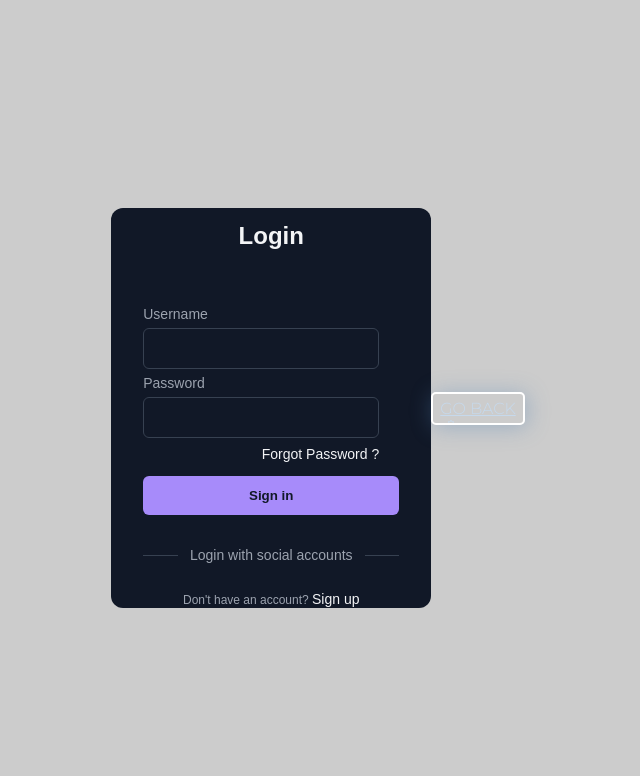
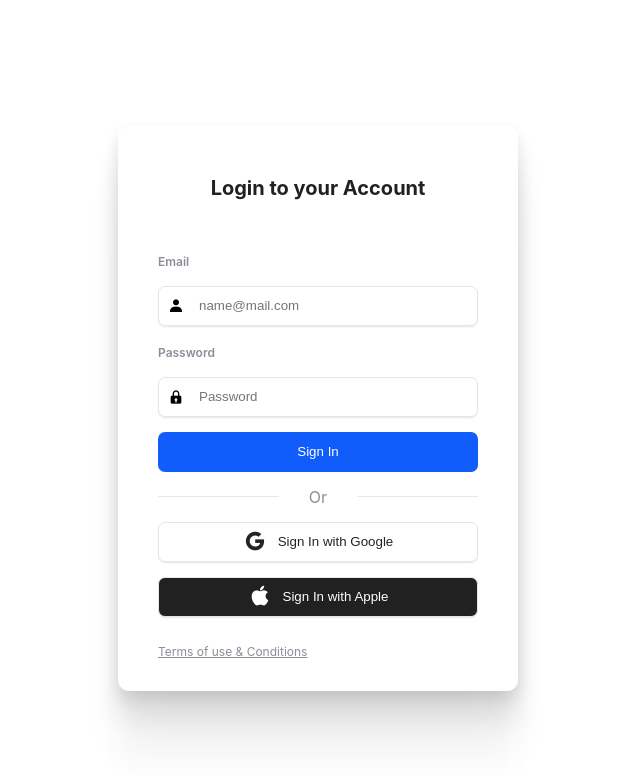
Before and after one commit to sanchitpandeyyy/FoodyApp, a plain HTML site: page signup.html in a window 1280 px wide. Shown: the whole page, without its empty margins (322-962 px from the left). Drawn offline with nearby package versions, Linux system fonts and the light colour scheme.

Commit message:
login page form validation

```diff
--- a/css/signup.css
+++ b/css/signup.css
@@ -1,138 +1,187 @@
-*{
-    font-family: sans-serif;
-  }
-  body{
-    background-color: rgba(0, 0, 0, 0.2);
-  }
-  .main-container{
+.container{
   display: flex;
   justify-content: center;
+  height: 100vh;
   align-items: center;
-      height: 100vh;
 }
-  .form-container {
-      width: 320px;
-      border-radius: 0.75rem;
-      background-color: rgba(17, 24, 39, 1);
-      padding: 2rem;
+.form_container {
+  width: 50vh;
+  height: fit-content;
   display: flex;
   flex-direction: column;
+  gap: 15px;
+  padding: 50px 40px 20px 40px;
+  background-color: #ffffff;
+  box-shadow: 0px 106px 42px rgba(0, 0, 0, 0.01),
+    0px 59px 36px rgba(0, 0, 0, 0.05), 0px 26px 26px rgba(0, 0, 0, 0.09),
+    0px 7px 15px rgba(0, 0, 0, 0.1), 0px 0px 0px rgba(0, 0, 0, 0.1);
+  border-radius: 11px;
+  font-family: "Inter", sans-serif;
+}
+
+.title_container {
+  display: flex;
+  flex-direction: column;
+  align-items: center;
   justify-content: center;
-      height: 50vh;
-      color: rgba(243, 244, 246, 1);
+  gap: 10px;
 }
 
 .title {
-      text-align: center;
-      font-size: 1.5rem;
-      line-height: 2rem;
+  margin: 0;
+  font-size: 1.25rem;
   font-weight: 700;
+  color: #212121;
 }
 
-    .form {
-      margin-top: 1.5rem;
+.subtitle {
+  font-size: 0.725rem;
+  max-width: 80%;
+  text-align: center;
+  line-height: 1.1rem;
+  color: #8B8E98
 }
 
-    .input-group {
-      margin-top: 0.25rem;
-      font-size: 0.875rem;
-      line-height: 1.25rem;
-      margin-right: 20px;
+.input_container {
+  width: 100%;
+  height: fit-content;
+  position: relative;
+  display: flex;
+  flex-direction: column;
+  gap: 5px;
 }
 
-    .input-group label {
-      display: block;
-      color: rgba(156, 163, 175, 1);
-      margin-bottom: 4px;
+.icon {
+  width: 20px;
+  position: relative;
+  z-index: 99;
 }
 
-    .input-group input {
-      width: 100%;
-      border-radius: 0.375rem;
-      border: 1px solid rgba(55, 65, 81, 1);
-      outline: 0;
-      background-color: rgba(17, 24, 39, 1);
-      padding: 0.75rem 1rem;
-      color: rgba(243, 244, 246, 1);
+.form-icons .icon{
+  display: flex;
+  left: 10px;
+  bottom: -28px;
 }
 
-    .input-group input:focus {
-      border-color: rgba(167, 139, 250);
-    }
-
-    .forgot {
-      display: flex;
-      justify-content: flex-end;
+.input_label {
   font-size: 0.75rem;
-      line-height: 1rem;
-      color: rgba(156, 163, 175,1);
-      margin: 8px 0 14px 0;
-    }
-
-    .forgot a,.signup a {
-      color: rgba(243, 244, 246, 1);
-      text-decoration: none;
-      font-size: 14px;
-    }
-
-    .forgot a:hover, .signup a:hover {
-      text-decoration: underline rgba(167, 139, 250, 1);
-    }
-
-    .sign {
-      display: block;
-      width: 100%;
-      background-color: rgba(167, 139, 250, 1);
-      padding: 0.75rem;
-      text-align: center;
-      color: rgba(17, 24, 39, 1);
-      border: none;
-      border-radius: 0.375rem;
+  color: #8B8E98;
   font-weight: 600;
 }
 
-    .social-message {
+.input_field {
+  width: 100%;
+  height: 40px;
+  padding: 0 0 0 40px;
+  border-radius: 7px;
+  outline: none;
+  border: 1px solid #e5e5e5;
+  filter: drop-shadow(0px 1px 0px #efefef)
+    drop-shadow(0px 1px 0.5px rgba(239, 239, 239, 0.5));
+  transition: all 0.3s cubic-bezier(0.15, 0.83, 0.66, 1);
+}
+
+.input_field:focus {
+  border: 1px solid transparent;
+  box-shadow: 0px 0px 0px 2px #242424;
+  background-color: transparent;
+}
+
+.sign-in_btn {
+  width: 100%;
+  height: 40px;
+  border: 0;
+  background: #115DFC;
+  border-radius: 7px;
+  outline: none;
+  color: #ffffff;
+  cursor: pointer;
+}
+
+.big{
+  font-size: 25px;
+}
+
+.sign-in_ggl {
+  width: 100%;
+  height: 40px;
   display: flex;
   align-items: center;
-      padding-top: 1rem;
+  justify-content: center;
+  gap: 10px;
+  background: #ffffff;
+  border-radius: 7px;
+  outline: none;
+  color: #242424;
+  border: 1px solid #e5e5e5;
+  filter: drop-shadow(0px 1px 0px #efefef)
+    drop-shadow(0px 1px 0.5px rgba(239, 239, 239, 0.5));
+  cursor: pointer;
 }
 
-    .line {
-      height: 1px;
-      flex: 1 1 0%;
-      background-color: rgba(55, 65, 81, 1);
+.sign-in_apl {
+  width: 100%;
+  height: 40px;
+  display: flex;
+  align-items: center;
+  justify-content: center;
+  gap: 10px;
+  background: #212121;
+  border-radius: 7px;
+  outline: none;
+  color: #ffffff;
+  border: 1px solid #e5e5e5;
+  filter: drop-shadow(0px 1px 0px #efefef)
+    drop-shadow(0px 1px 0.5px rgba(239, 239, 239, 0.5));
+  cursor: pointer;
 }
 
-    .social-message .message {
-      padding-left: 0.75rem;
-      padding-right: 0.75rem;
-      font-size: 0.875rem;
-      line-height: 1.25rem;
-      color: rgba(156, 163, 175, 1);
+.separator {
+  width: 100%;
+  display: flex;
+  align-items: center;
+  justify-content: center;
+  gap: 30px;
+  color: #8B8E98;
 }
 
-    .social-icons {
-      display: flex;
-      justify-content: center;
+.separator .line {
+  display: block;
+  width: 100%;
+  height: 1px;
+  border: 0;
+  background-color: #e8e8e8;
 }
 
-    .social-icons .icon {
-      border-radius: 0.125rem;
-      padding: 0.75rem;
-      border: none;
-      background-color: transparent;
-      margin-left: 8px;
+.note {
+  font-size: 0.75rem;
+  color: #8B8E98;
+  text-decoration: underline;
 }
 
-    .social-icons .icon svg {
-      height: 1.25rem;
-      width: 1.25rem;
-      fill: #fff;
+.field .error{
+  align-items: center;
+  font-size: 13px;
+  color: red;
+  box-sizing: content-box;
+  display: none;
 }
 
-    .signup {
-      text-align: center;
-      font-size: 0.75rem;
-      line-height: 1rem;
-      color: rgba(156, 163, 175, 1);
+.invalid input{
+  border-color: rgb(231, 46, 46);
 }
+
+.valid .error{
+  display: none;
+  align-items: center;
+  font-size: 13px;
+  color: red;
+}
+
+.invalid .error{
+  display: flex;
+  align-items: center;
+  font-size: 13px;
+  color: red;
+  box-sizing: content-box;
+}
--- a/js/script.js
+++ b/js/script.js
@@ -1,10 +1,31 @@
-const validateForm = ()=> {
-    let name = document.getElementById('username').value
-    let password = document.getElementById('password').value
-    let errorMessage = ''
+const form = document.querySelector("form"),
+emailField = form.querySelector(".email-field"),
+emailInput = form.querySelector(".email"),
+passwordField = form.querySelector(".password-field"),
+passwordInput = form.querySelector(".password")
 
-    //email validation
-    if(name == ''){
-        errorMessage = 'usename cannot be left empty'
+//emailValidation
+const checkEmail = () => {
+    const emailPattern = /^[^ ]+@[^ ]+\.[a-z]{2,3}$/;
+    if(!emailInput.value.match(emailPattern)){
+        return emailField.classList.toggle("invalid")
     }
 }
+
+//password validation
+const checkPassword = (e) => {
+    const loginPassword = "password"
+    if(passwordInput.value == '' || passwordInput.value == null || passwordInput.value !== loginPassword){
+        return passwordField.classList.toggle("invalid");
+    }
+}
+
+
+//calling the functions on form submission
+form.addEventListener("submit", (e) => {
+    e.preventDefault(); //preventing form submission
+    checkEmail();
+    checkPassword();
+    emailInput.addEventListener("keydown", checkEmail);
+    passwordInput.addEventListener("click", checkPassword);
+});
--- a/signup.html
+++ b/signup.html
@@ -6,36 +6,71 @@
     <title>Sign Up</title>
     <link rel="stylesheet" href="./css/signup.css">
     <link rel="stylesheet" href="./css/utils.css">
+    <link href='https://unpkg.com/boxicons@2.1.4/css/boxicons.min.css' rel='stylesheet'>
 </head>
 <body>
-    <div class="main-container">
-        <div class="form-container">
-            <p class="title">Login</p>
-            <form class="form">
-                <div class="input-group">
-                    <label for="username">Username</label>
-                    <input type="text" name="username" id="username" placeholder="" required>
-                </div>
-                <div class="input-group">
-                    <label for="password">Password</label>
-                    <input type="password" name="password" id="password" placeholder="">
-                    <div class="forgot">
-                        <a rel="noopener noreferrer" href="#">Forgot Password ?</a>
-                    </div>
-                </div>
-                <button type="submit" class="sign">Sign in</button>
-            </form>
-            <div class="social-message">
-                <div class="line"></div>
-                <p class="message">Login with social accounts</p>
-                <div class="line"></div>
-            </div>
-            <p class="signup">Don't have an account?
-                <a rel="noopener noreferrer" href="#" class="">Sign up</a>
-            </p>
+<div class="container">
+    <form class="form_container">
+        <div class="title_container">
+          <p class="title">Login to your Account</p>
         </div>
-        <a class="btn-top" href="./index.html">Go Back</a>
-    </div>
-<script src="script.js"></script>
+        <br>
+
+        <div class="field email-field valid">
+
+          <div class="input-field">
+            <label class="input_label" for="email_field">Email</label>
+          <span class="form-icons">
+            <i class='bx bxs-user icon' ></i>
+          </span>
+          <input placeholder="name@mail.com" title="Input title" name="input-name" type="text" class="input_field email" id="email_field">
+
+          <span class="error error-email">
+            <i class="bx bx-error-circle error-icon"></i>
+            <p class="error-text">Please enter a valid email</p>
+          </span>
+          </div>
+
+        </div>
+
+
+        <div class="field password-field valid">
+
+          <div class="input-field">
+            <label class="input_label" for="password_field">Password</label>
+          <span class="form-icons">
+            <i class='bx bxs-lock icon' ></i>
+          </span>
+          <input placeholder="Password" title="Input title" name="input-name" type="password" class="input_field password" id="password_field">
+
+          <span class="error error-password">
+            <i class="bx bx-error-circle error-icon"></i>
+            <p class="error-text">Password does not match</p>
+          </span>
+          </div>
+
+        </div>
+
+          <div class="">
+            <input type="submit" name="" id="" class="sign-in_btn" value="Sign In">
+          </div>
+
+        <div class="separator">
+          <hr class="line">
+          <span>Or</span>
+          <hr class="line">
+        </div>
+        <button title="Sign In" type="submit" class="sign-in_ggl">
+                <i class='bx bxl-google big'></i>
+          <span>Sign In with Google</span>
+        </button>
+        <button title="Sign In" type="submit" class="sign-in_apl">
+            <i class='bx bxl-apple big'></i>
+          <span>Sign In with Apple</span>
+        </button>
+        <p class="note">Terms of use &amp; Conditions</p>
+    </form>
+</div>
+<script src="./js/script.js"></script>
 </body>
 </html>
```
Also changed, not shown: contact.html (+1 -1 lines). Lines whose indentation alone changed are shown as unchanged.
